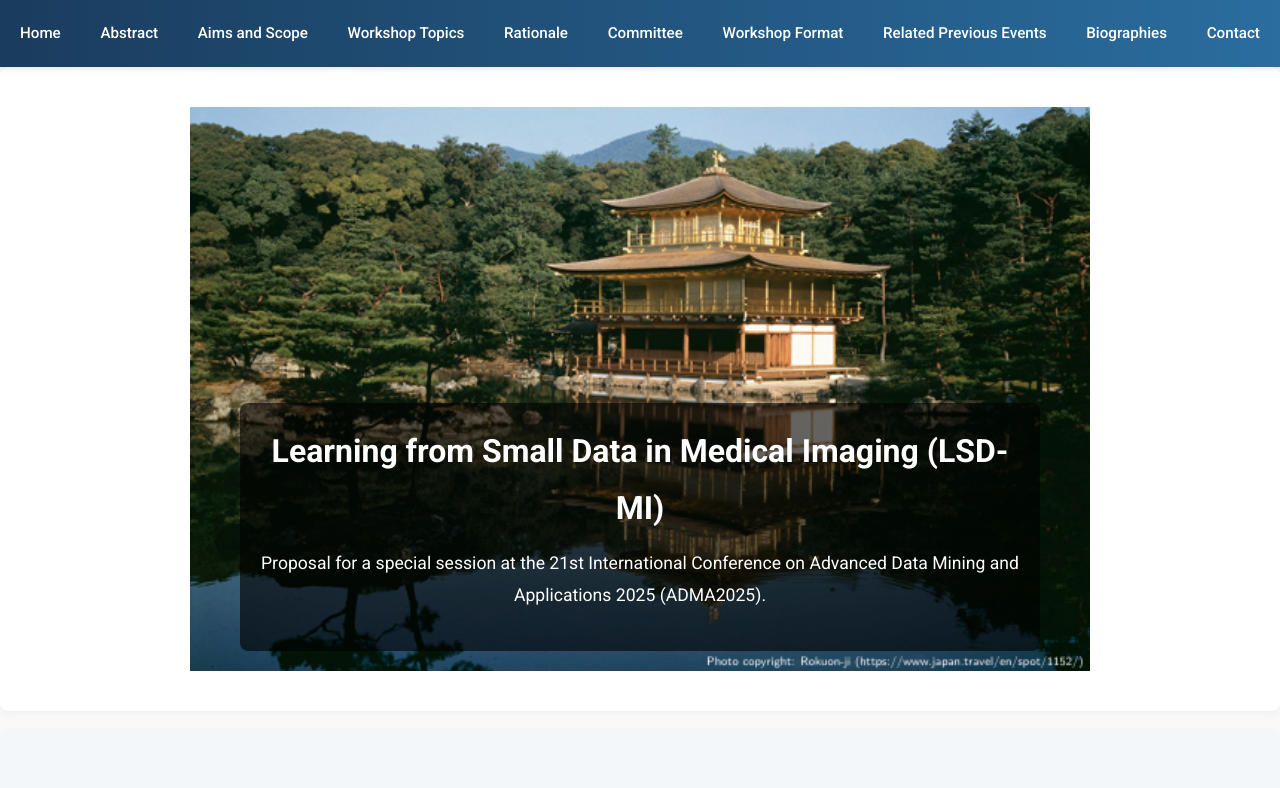
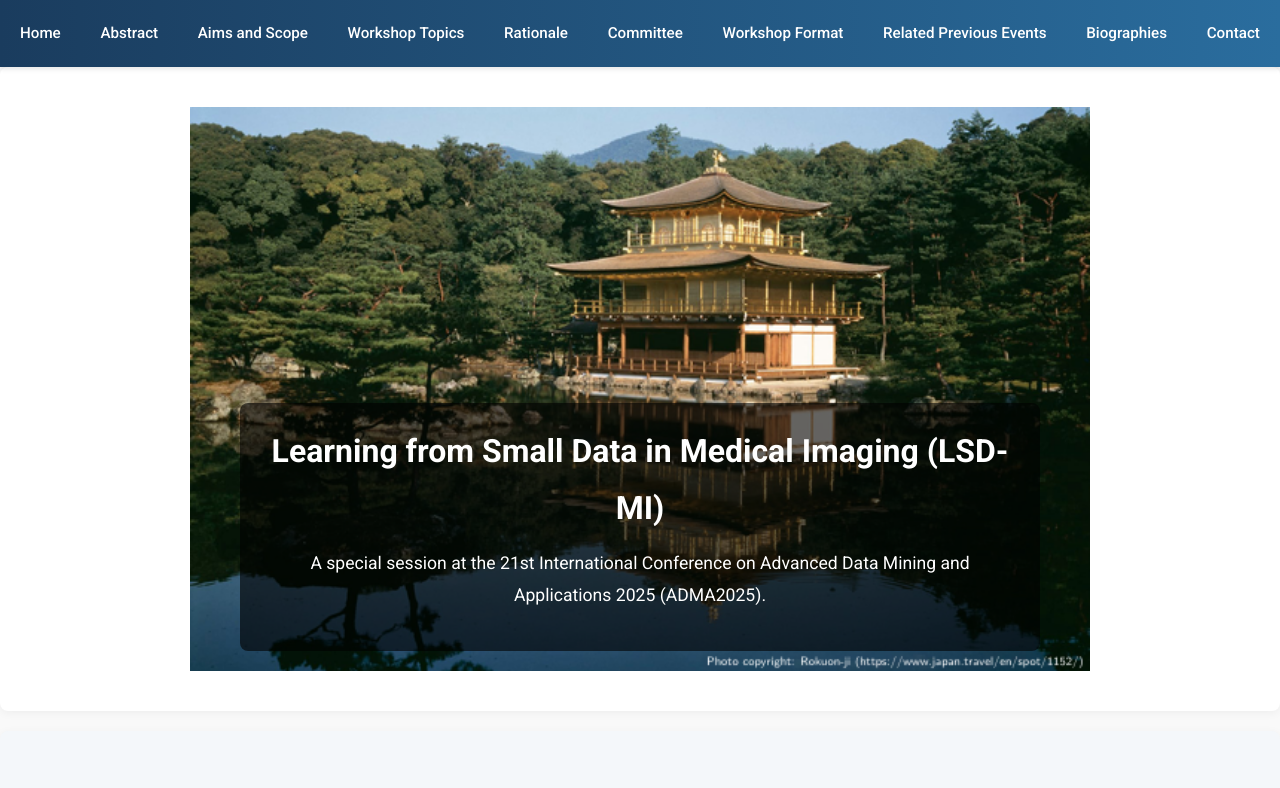
Before and after one commit to LSD-MI/LSD-MI2025.github.io, a plain HTML site: page index.html in a window 1280 px wide. Shown: the top 788 px of the page. Drawn offline with Linux system fonts and the light colour scheme.

Commit message:
Update index.html

```diff
--- a/index.html
+++ b/index.html
@@ -34,7 +34,7 @@
       <img src="kinkakuji-temple.png" alt="Kinkaku-ji Temple in Kyoto, Japan" />
       <div class="hero-text">
         <h1>Learning from Small Data in Medical Imaging (LSD-MI)</h1>
-        <p>Proposal for a special session at the 21st International Conference on Advanced Data Mining and Applications 2025 (ADMA2025).</p>
+        <p>A special session at the 21st International Conference on Advanced Data Mining and Applications 2025 (ADMA2025).</p>
       </div>
     </div>
   </section>
```
